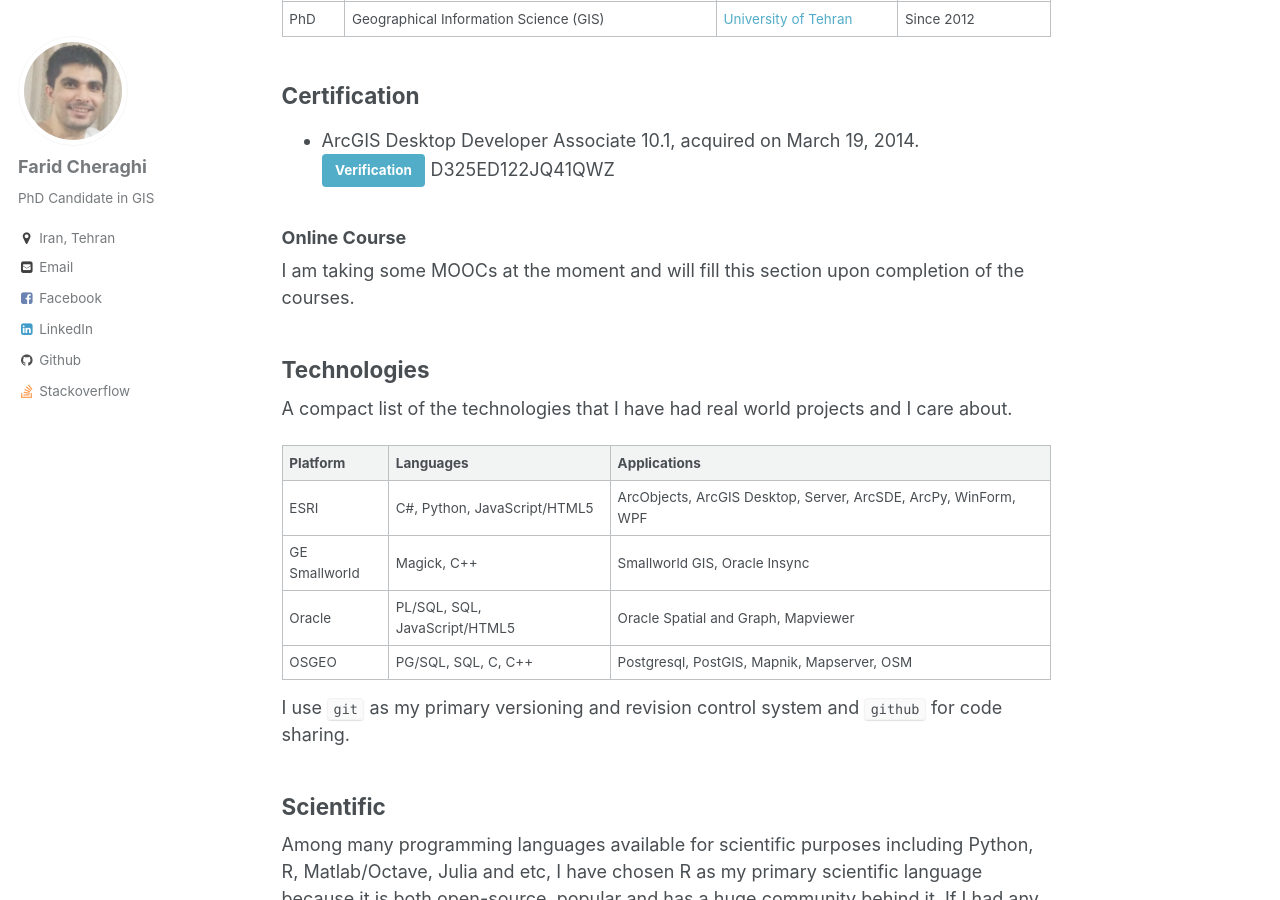
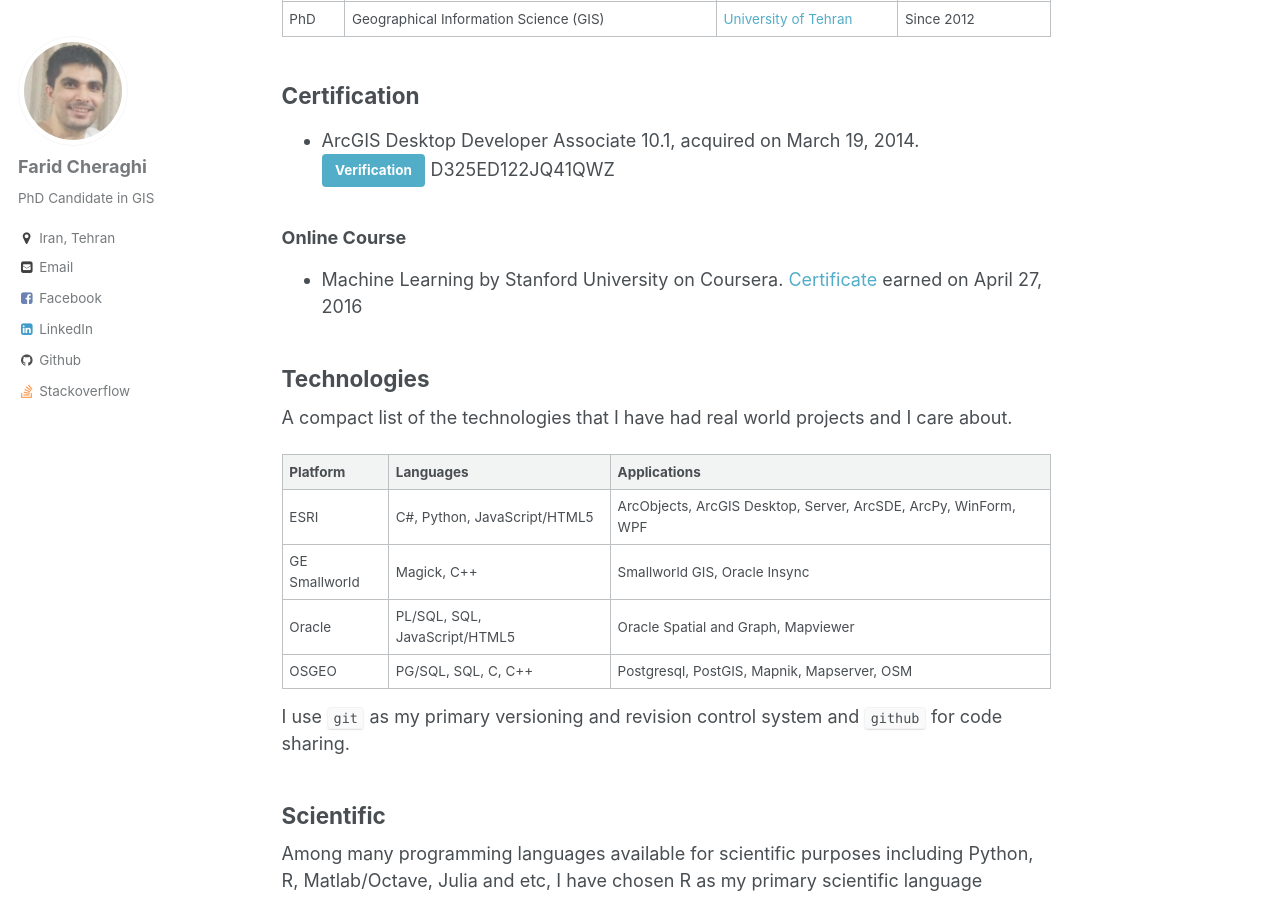
Before and after one commit to matzora/faridcher.github.io, a Jekyll site: the page built from _pages/about.md, in a window 1280 px wide and 900 px high, scrolled down 822 px. Built offline with Jekyll 4.4.1, drawn with Linux system fonts in a browser that asks for light colours; comment, search, counter and statistics services are not loaded.

Commit message:
ml coursera certificate update

```diff
--- a/_pages/about.md
+++ b/_pages/about.md
@@ -37,7 +37,7 @@ PhD|Geographical Information Science (GIS)|[University of Tehran](http://ut.ac.i
 [Verification](http://www.esri.com/CertificationVerification){: .btn .btn--info} D325ED122JQ41QWZ
 
 ### Online Course
-I am taking some MOOCs at the moment and will fill this section upon completion of the courses.
+- Machine Learning by Stanford University on Coursera. [Certificate](https://www.coursera.org/account/accomplishments/certificate/GZLLTAVPWQ3U) earned on April 27, 2016
 
 ## Technologies
 A compact list of the technologies that I have had real world projects and I care about.
```
